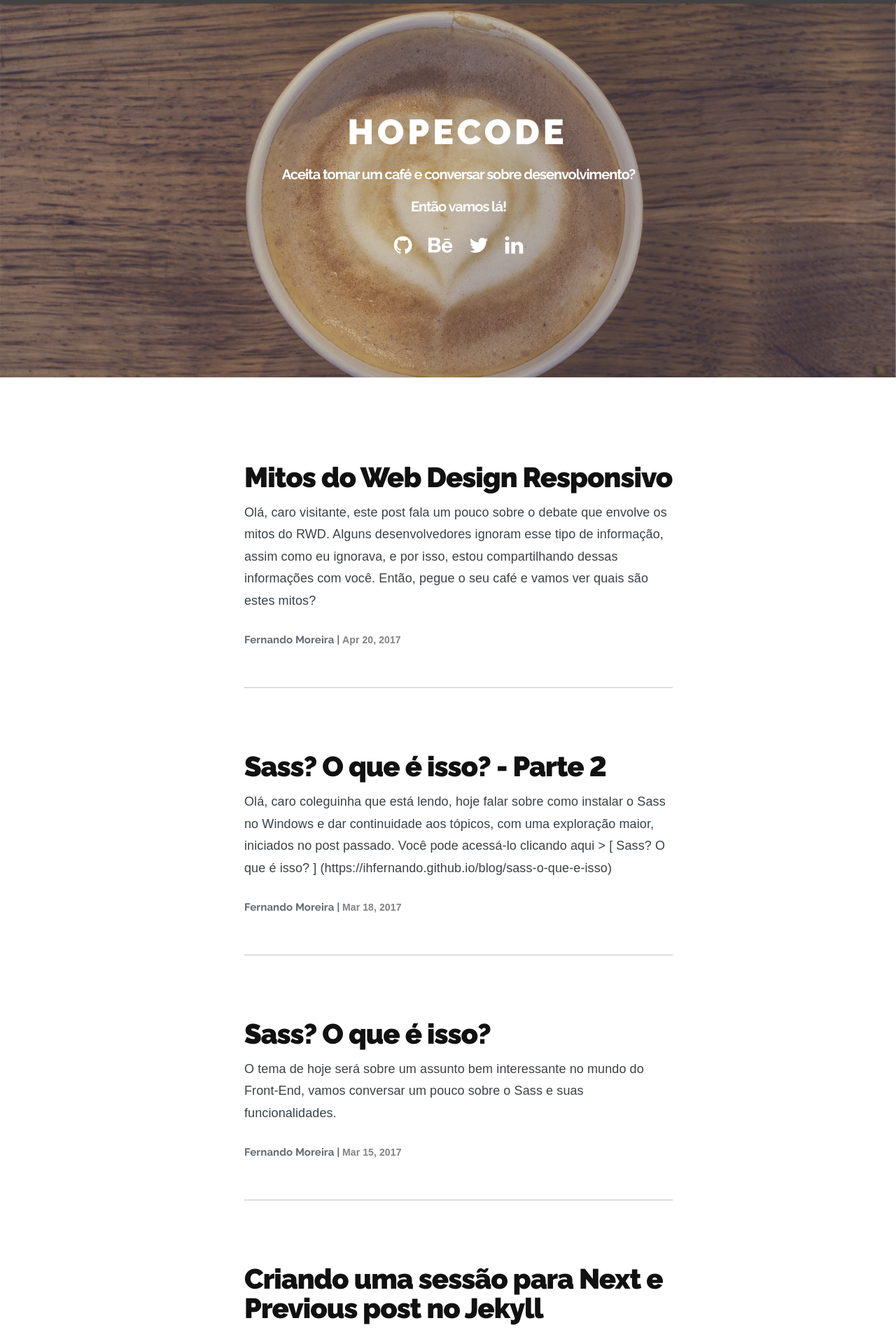
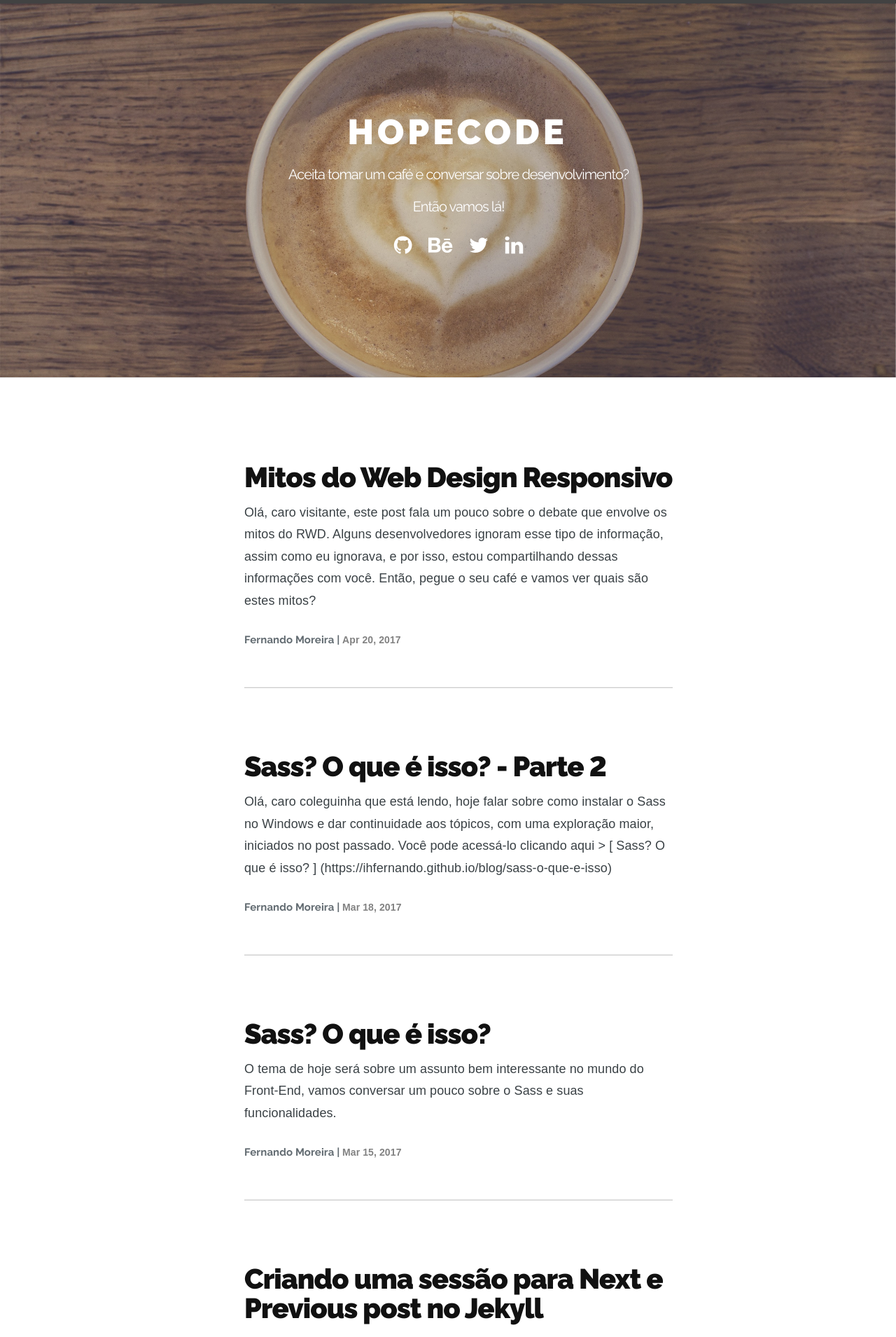
Before and after one commit to ihFernando/blog, a Jekyll site: the page built from index.html, in a window 1280 px wide. Shown: the top 1910 px of the page at 70% size. Built offline with Jekyll 4.4.1, drawn with Linux system fonts in a browser that asks for light colours; some web fonts are replaced; the list of posts is cut into pages by our own code.

```diff
--- a/_includes/header.html
+++ b/_includes/header.html
@@ -17,7 +17,7 @@
       <div class="wrapper col-12 ">
 
             <h1 class="text-center text-uppercase"><a href="{{ site.url }}"> {{ site.name}} </a></h1>
-            <h2><strong>Aceita tomar um café e conversar sobre desenvolvimento? <br><br> Então vamos lá!</strong></h2>
+            <h2>Aceita tomar um café e conversar sobre desenvolvimento? <br><br> Então vamos lá!</h2>
             <!-- <h2>{{ site.description }}</h2> -->
             {% if site.github_username %}
                   <a href="https://www.github.com/{{ site.github_username }}" target="_blank"><i class="fa fa-github"></i></a>
```
